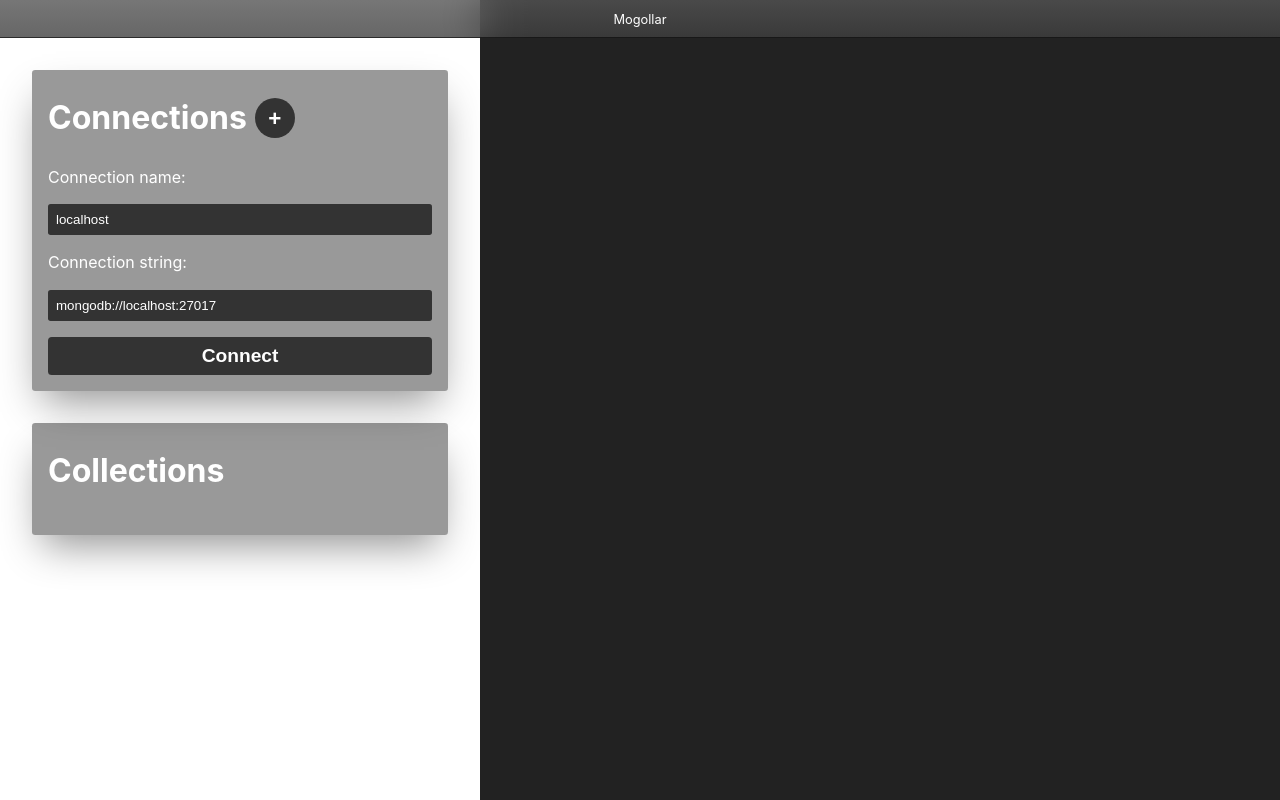
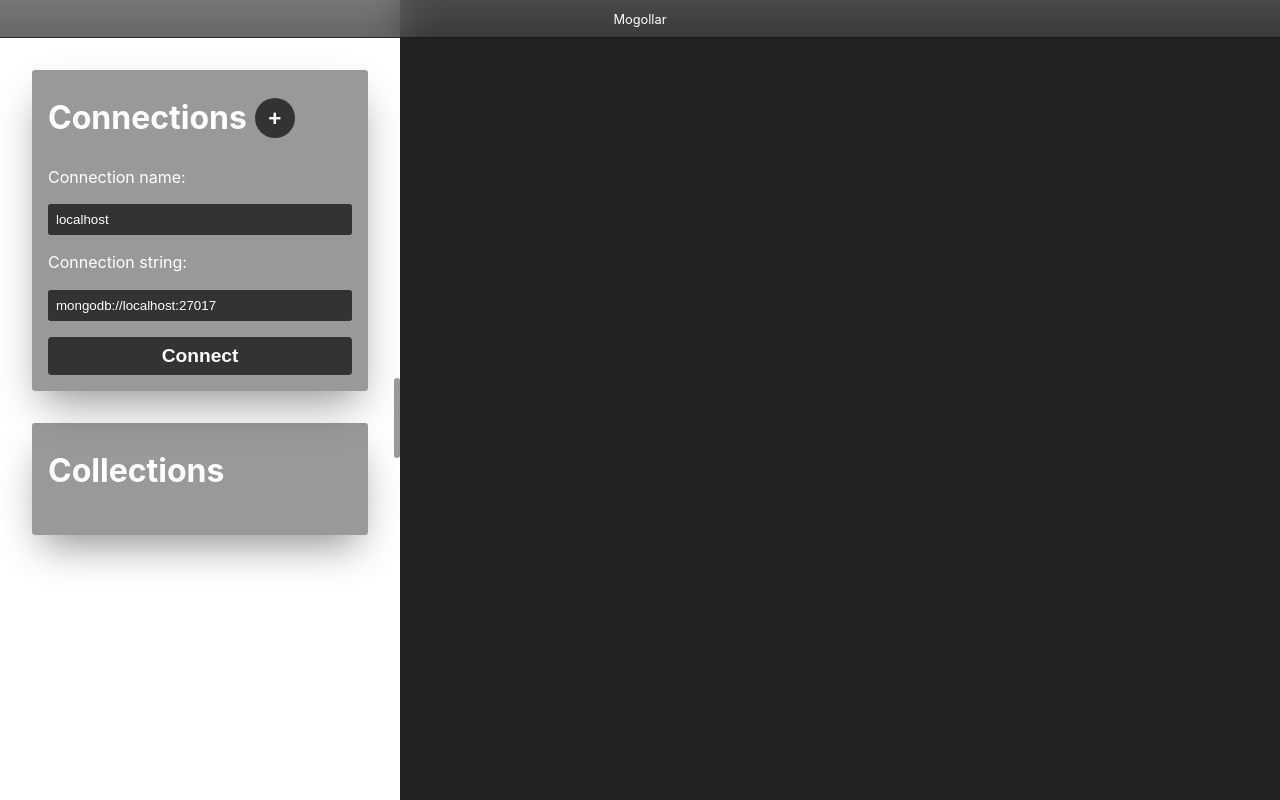
Before and after one commit to dashersw/mogollar, a Vue app: page / in a window 1280 px wide. Built offline with nearby package versions, Linux system fonts and the light colour scheme; what vue-json-viewer would draw is missing.

Commit message:
Add resize support to sidebar #15

```diff
--- a/src/App.vue
+++ b/src/App.vue
@@ -1,10 +1,26 @@
 <script>
+const sidebarSize = { max: 600, min: 350 }
+
 import Connections from '@/components/connections.vue'
 
 export default {
   name: 'App',
+
   components: {
     Connections
+  },
+
+  methods: {
+    mouseDown(e) {
+      this.isSidebarResize = true
+      this.startX = this.$refs.scrollContainer.offsetWidth - e.pageX
+    },
+    mouseMove(e) {
+      const width = this.startX + e.pageX
+      if (this.isSidebarResize && width < sidebarSize.max && width > sidebarSize.min) {
+        this.$refs.scrollContainer.style.width = `${width}px`
+      }
+    }
   }
 }
 </script>
@@ -13,8 +29,9 @@ export default {
   #app
     .title-bar
       | Mogollar
-    .views
-      .scroll-container
+    .views(@mousemove="mouseMove" @mouseup="isSidebarResize = false")
+      .scroll-container(ref="scrollContainer")
+        .resize-handle(@mousedown="mouseDown")
         .top
         .scrollable
           aside
@@ -40,8 +57,8 @@ body {
 }
 
 #app {
-  font-family: -apple-system, BlinkMacSystemFont, 'Segoe UI', Roboto, Oxygen, Ubuntu, Cantarell, 'Open Sans',
-    'Helvetica Neue', sans-serif;
+  font-family: -apple-system, BlinkMacSystemFont, 'Segoe UI', Roboto, Oxygen, Ubuntu, Cantarell,
+    'Open Sans', 'Helvetica Neue', sans-serif;
   -webkit-font-smoothing: antialiased;
   -moz-osx-font-smoothing: grayscale;
   height: 100%;
@@ -58,7 +75,7 @@ body {
   font-size: var(--sm-font-size);
   // font-weight: var(--book);
   text-align: center;
-  z-index: 1;
+  z-index: 9;
 }
 
 .views {
@@ -71,10 +88,27 @@ body {
 }
 
 .scroll-container {
+  width: 400px;
+  position: relative;
   padding: 98px 0 0;
   overflow: scroll;
   scroll-snap-type: y mandatory;
   scroll-padding: 38px 0 0;
+
+  .resize-handle {
+    content: '';
+    width: 6px;
+    height: 80px;
+    cursor: col-resize;
+    position: absolute;
+    right: 0px;
+    top: calc(50% + 38px);
+    z-index: 9;
+    border-radius: 3px;
+    background-color: var(--box-bg);
+    user-select: none;
+    -webkit-user-drag: none;
+  }
 }
 
 .scrollable {
@@ -82,6 +116,12 @@ body {
   scroll-snap-type: center;
   display: table;
   min-height: calc(100% + 98px);
+  min-width: 350px;
+
+  &,
+  aside {
+    width: 100%;
+  }
 }
 
 .scrollable * {
```
Also changed, not shown: src/assets/theme.css (line endings or trailing spaces).
